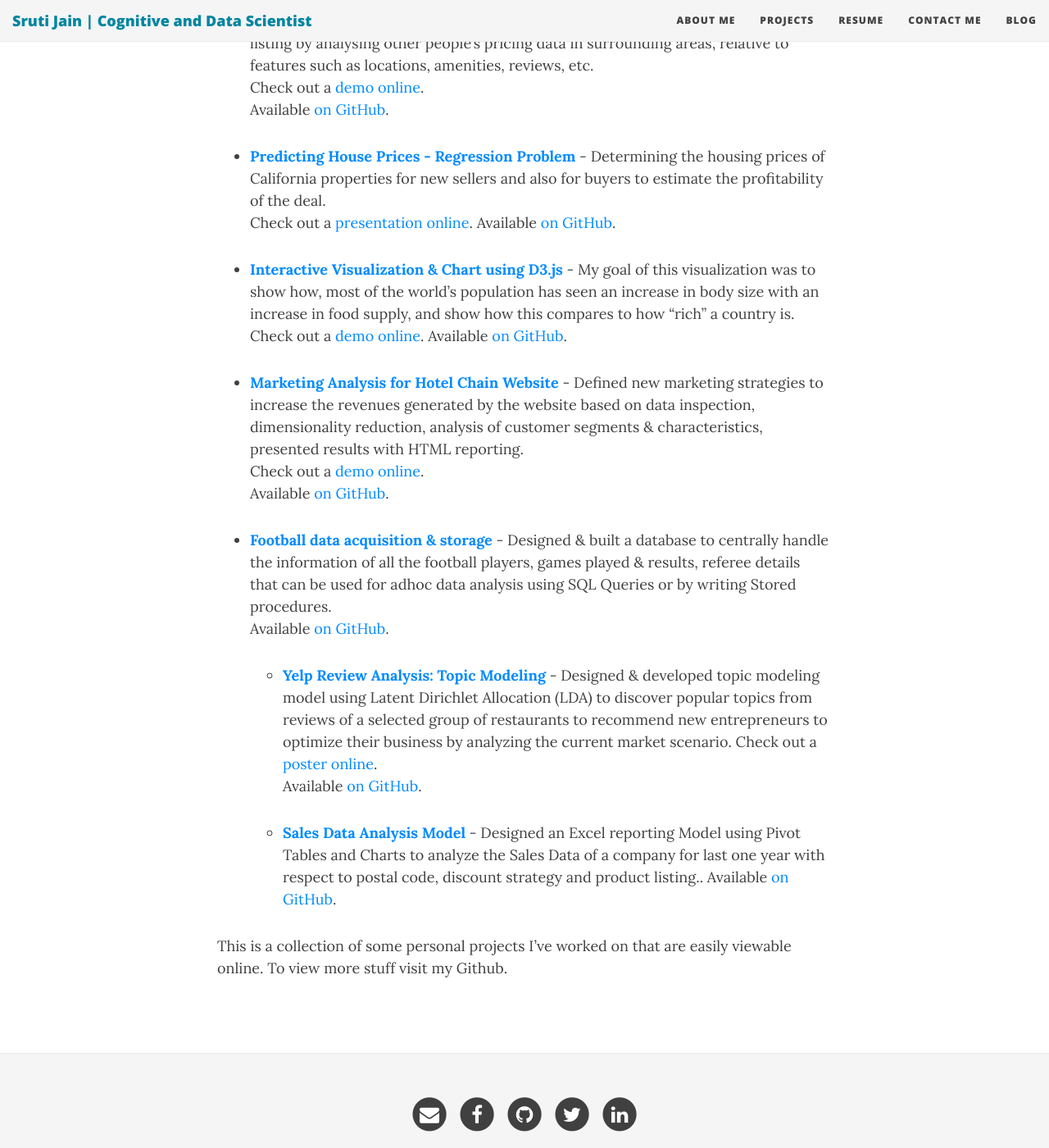
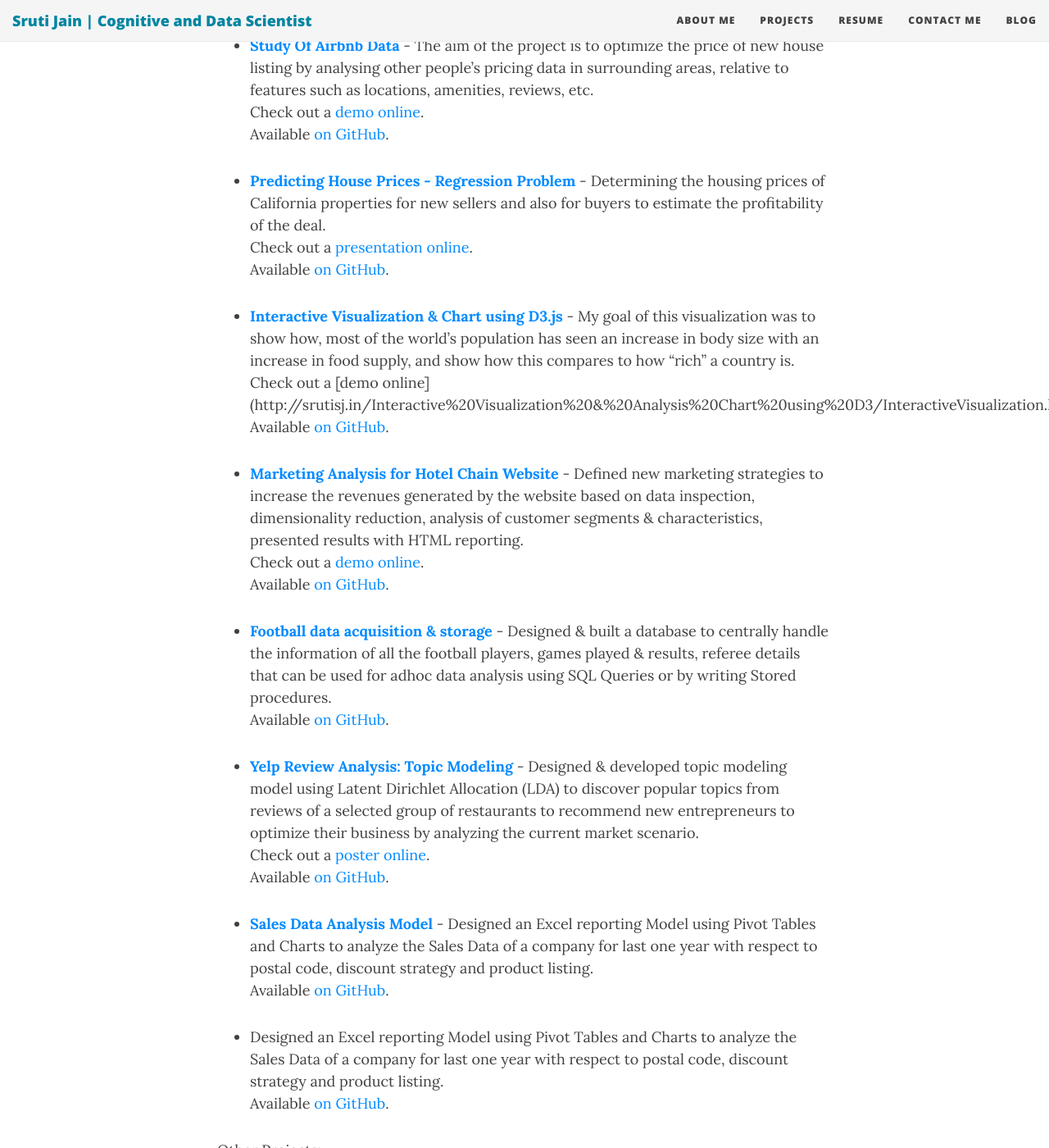
Before and after one commit to sruti-jain/sruti-jain.github.io, a Jekyll site: the page built from Projects.md, in a window 1280 px wide and 1400 px high, scrolled down 266 px. Shown: the whole window at 82% size. Built offline with Jekyll 4.4.1, drawn with Linux system fonts in a browser that asks for light colours; nearby versions of some CDN libraries; some of the changed text lies outside the part shown.

Commit message:
Update Projects.md

```diff
--- a/Projects.md
+++ b/Projects.md
@@ -5,6 +5,8 @@
 comments: true
 carbonads: true
 ---
+
+#### A Few notable projects:
 
 - **[Study Of Airbnb Data](https://public.tableau.com/profile/sruti.jain#!/vizhome/Airbnb_27/TopAirbnbPerformers)** - The aim of the project is to optimize the price of new house listing by analysing other people's pricing data in surrounding areas, relative to features such as locations, amenities, reviews, etc.
   Check out a [demo online](https://public.tableau.com/profile/sruti.jain#!/vizhome/Airbnb_27/TopAirbnbPerformers).
@@ -17,7 +19,7 @@
 
 
 - **[Interactive Visualization & Chart using D3.js](http://srutisj.in/Interactive%20Visualization%20&%20Analysis%20Chart%20using%20D3/InteractiveVisualization.html)** - My goal of this visualization was to show how, most of the world's population has seen an increase in body size with an increase in food supply, and show how this compares to how "rich" a country is.
-  Check out a [demo online](http://srutisj.in/Interactive%20Visualization%20&%20Analysis%20Chart%20using%20D3/InteractiveVisualization.html).
+  Check out a [demo online] (http://srutisj.in/Interactive%20Visualization%20&%20Analysis%20Chart%20using%20D3/InteractiveVisualization.html).
   Available [on GitHub](https://github.com/sruti-jain/Interactive-Visualization-Analysis-Chart-using-D3).
 
 - **[Marketing Analysis for Hotel Chain Website](http://www.srutisj.in/Marketing%20Analysis%20for%20Hotel%20Chain%20website/MarketingStrategyAnalytics.html)** - Defined new marketing strategies to increase the revenues generated by the website based on data inspection, dimensionality reduction, analysis of customer segments & characteristics, presented results with HTML reporting.
@@ -27,12 +29,19 @@
 - **[Football data acquisition & storage](https://github.com/sruti-jain/Football-Data-Analysis---Python-SQLite)** - Designed & built a database to centrally handle the information of all the football players, games played & results, referee details that can be used for adhoc data analysis using SQL Queries or by writing Stored procedures.
   Available [on GitHub](https://github.com/sruti-jain/Football-Data-Analysis---Python-SQLite).
 
-  - **[Yelp Review Analysis: Topic Modeling](https://www.slideshare.net/SrutiJain/yelp-review-analysis-poster)** - Designed & developed topic modeling model using Latent Dirichlet Allocation (LDA) to discover popular topics from reviews of a selected group of restaurants to recommend new entrepreneurs to optimize their business by analyzing the current market scenario.
+- **[Yelp Review Analysis: Topic Modeling](https://www.slideshare.net/SrutiJain/yelp-review-analysis-poster)** - Designed & developed topic modeling model using Latent Dirichlet Allocation (LDA) to discover popular topics from reviews of a selected group of restaurants to recommend new entrepreneurs to optimize their business by analyzing the current market scenario.
   Check out a [poster online](https://www.slideshare.net/SrutiJain/yelp-review-analysis-poster).
   Available [on GitHub](https://github.com/sruti-jain/Yelp-Review-Analysis-using-LDA-MongoDB-Gensim).
 
-  - **[Sales Data Analysis Model](https://github.com/sruti-jain/Sales-Data-Analysis-Excel)** - Designed an Excel reporting Model using Pivot Tables and Charts to analyze the Sales Data of a company for last one year with respect to postal code, discount strategy and product listing..
+- **[Sales Data Analysis Model](https://github.com/sruti-jain/Sales-Data-Analysis-Excel)** - Designed an Excel reporting Model using Pivot Tables and Charts to analyze the Sales Data of a company for last one year with respect to postal code, discount strategy and product listing.
   Available [on GitHub](https://github.com/sruti-jain/Sales-Data-Analysis-Excel).
+
+ - Designed an Excel reporting Model using Pivot Tables and Charts to analyze the Sales Data of a company for last one year with respect to postal code, discount strategy and product listing.
+  Available [on GitHub](https://github.com/sruti-jain/Sales-Data-Analysis-Excel).
+
+Other Projects:
+- **[Sales Data Analysis Model](https://github.com/sruti-jain/Sales-Data-Analysis-Excel)**
+-
 
 
 This is a collection of some personal projects I've worked on that are easily viewable online. To view more stuff visit my Github.
```
